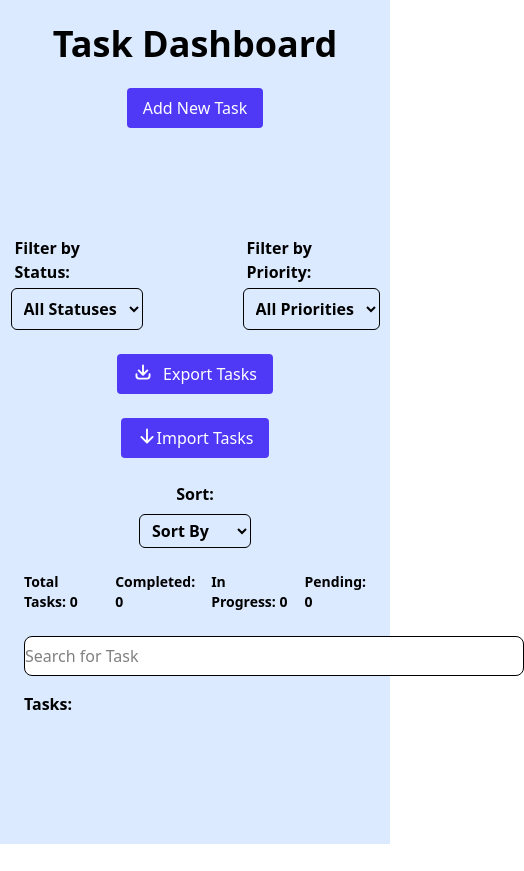
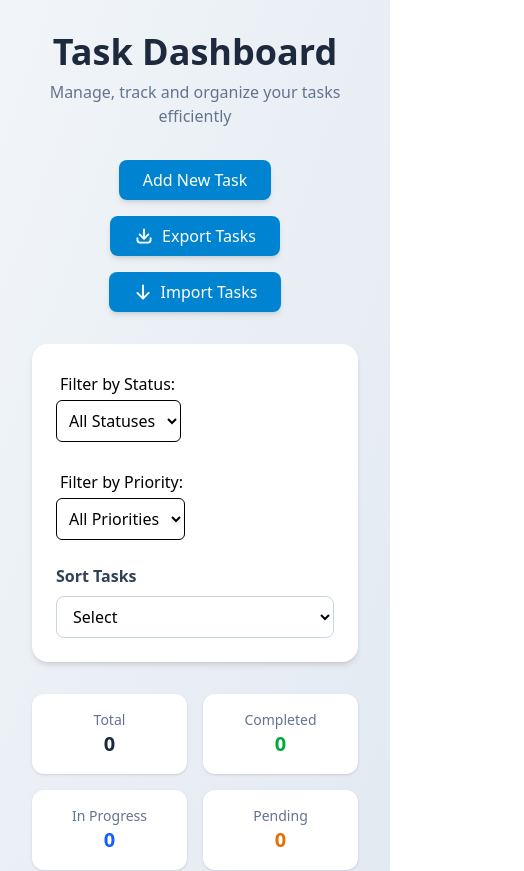
Before and after one commit to Mith29/SBA-9-task-management-dashboard, a React (Vite) app: page / in a window 390 px wide. Shown: the top 871 px of the page, 524 px wide, since content can reach past the window. Before the commit the page ends 844 px from the top, so only its background shows below. Built offline with nearby package versions, Linux system fonts and the light colour scheme.

Commit message:
made the page responsive

```diff
--- a/src/components/Dashboard/Dashboard.tsx
+++ b/src/components/Dashboard/Dashboard.tsx
@@ -69,19 +69,60 @@ function Dashboard() {
   };
 
   return (
-    <div className="bg-blue-100 min-h-screen p-6 flex flex-col items-center gap-6">
-      <h1 className="text-4xl font-semibold text-center">Task Dashboard</h1>
+  <div className="min-h-screen bg-gradient-to-br from-slate-100 to-slate-200 p-8">
+    <div className="max-w-5xl mx-auto flex flex-col gap-8">
 
+      {/* Header */}
+      <div className="text-center">
+        <h1 className="text-4xl font-bold text-slate-800">
+          Task Dashboard
+        </h1>
+        <p className="text-slate-500 mt-2">
+          Manage, track and organize your tasks efficiently
+        </p>
+      </div>
+
+      {/* Action Buttons */}
+      <div className="flex flex-wrap justify-center gap-4">
         <button
-className="bg-indigo-600 text-white px-4 py-2 rounded"        onClick={() => {
+          onClick={() => {
             setEditingTask(null);
             setShowForm(true);
           }}
+          className="bg-sky-600 hover:bg-sky-700 transition text-white px-6 py-2 rounded-lg shadow-md"
         >
           Add New Task
         </button>
 
+        <button
+          onClick={() => exportTasks(tasks)}
+          className="flex items-center gap-2 bg-sky-600 hover:bg-sky-700 transition text-white px-6 py-2 rounded-lg shadow-md"
+        >
+          <ArrowDownTrayIcon className="h-5 w-5" />
+          Export Tasks
+        </button>
+
+        <button
+          type="button"
+          onClick={() => document.getElementById("import-file")?.click()}
+          className="flex items-center gap-2 bg-sky-600 hover:bg-sky-700 transition text-white px-6 py-2 rounded-lg shadow-md"
+        >
+          <ArrowDownIcon className="h-5 w-5" />
+          Import Tasks
+        </button>
+
+        <input
+          id="import-file"
+          type="file"
+          accept="application/json"
+          onChange={(e) => importTasks(e, setTasks)}
+          className="hidden"
+        />
+      </div>
+
+      {/* Form Modal Style */}
       {showForm && (
+        <div className="bg-white shadow-xl rounded-2xl p-6 w-fit mx-auto">
           <TaskForm
             onAddTask={handleAddTask}
             taskToEdit={editingTask || undefined}
@@ -95,58 +136,57 @@ className="bg-indigo-600 text-white px-4 py-2 rounded"        onClick={() => {
               setShowForm(false);
             }}
           />
+        </div>
       )}
 
+      {/* Filters + Sort */}
+      <div className="bg-white shadow-md rounded-2xl p-6 flex flex-col md:flex-row md:items-center md:justify-between gap-6">
         <TaskFilter onFilterChange={handleFilterChange} />
 
-      <button onClick={() => exportTasks(tasks)}  className="bg-indigo-600 text-white px-4 py-2 rounded">
-       <div className="flex gap-[10px]">
-         <ArrowDownTrayIcon className="h-5 w-5"/> Export Tasks
-       </div>
-      </button>
-<button
-  type="button"
-  onClick={() => document.getElementById("import-file")?.click()}
-  className="bg-indigo-600 text-white px-4 py-2 rounded"
->
-  <div className="flex">
-    <ArrowDownIcon className="h-5 w-5"/>
-    Import Tasks
-  </div>
-</button>
-
-<input
-  id="import-file"
-  type="file"
-  accept="application/json"
-  onChange={(e) => importTasks(e, setTasks)}
-  className="hidden"
-/>
-
-      <div className="flex flex-col gap-2 items-center">
-        <label htmlFor="sort" className=" font-bold">
-          Sort:
+        <div className="flex flex-col gap-2">
+          <label htmlFor="sort" className="font-semibold text-slate-700">
+            Sort Tasks
           </label>
           <select
             id="sort"
             value={sortBy}
-          onChange={(e) => setSortBy(e.target.value as "title" | "dueDate" | "")}
-          className="px-2 py-1 border-1 rounded-md font-semibold"
+            onChange={(e) =>
+              setSortBy(e.target.value as "title" | "dueDate" | "")
+            }
+            className="px-3 py-2 border border-slate-300 rounded-lg focus:outline-none focus:ring-2 focus:ring-indigo-500"
           >
-          <option value="">Sort By</option>
+            <option value="">Select</option>
             <option value="dueDate">Due Date</option>
             <option value="title">Title</option>
           </select>
         </div>
-
-      <div className="flex gap-4 text-sm font-semibold">
-        <p>Total Tasks: {stats.total}</p>
-        <p>Completed: {stats.completed}</p>
-        <p>In Progress: {stats.inprogress}</p>
-        <p>Pending: {stats.pending}</p>
       </div>
 
-      <div className="flex flex-col gap-4 w-full max-w-md">
+      {/* Stats Cards */}
+      <div className="grid grid-cols-2 md:grid-cols-4 gap-4">
+        <div className="bg-white rounded-xl shadow p-4 text-center">
+          <p className="text-slate-500 text-sm">Total</p>
+          <p className="text-xl font-bold text-slate-800">{stats.total}</p>
+        </div>
+
+        <div className="bg-white rounded-xl shadow p-4 text-center">
+          <p className="text-slate-500 text-sm">Completed</p>
+          <p className="text-xl font-bold text-green-600">{stats.completed}</p>
+        </div>
+
+        <div className="bg-white rounded-xl shadow p-4 text-center">
+          <p className="text-slate-500 text-sm">In Progress</p>
+          <p className="text-xl font-bold text-blue-600">{stats.inprogress}</p>
+        </div>
+
+        <div className="bg-white rounded-xl shadow p-4 text-center">
+          <p className="text-slate-500 text-sm">Pending</p>
+          <p className="text-xl font-bold text-amber-600">{stats.pending}</p>
+        </div>
+      </div>
+
+      {/* Task List Section */}
+      <div className="bg-white shadow-md rounded-2xl p-6">
         <TaskList
           tasks={sortedTasks}
           onStatusChange={handleStatusChange}
@@ -158,6 +198,7 @@ className="bg-indigo-600 text-white px-4 py-2 rounded"        onClick={() => {
         />
       </div>
     </div>
+  </div>
 );
 }
 
--- a/src/components/TaskFilter/TaskFilter.tsx
+++ b/src/components/TaskFilter/TaskFilter.tsx
@@ -15,7 +15,7 @@ function TaskFilter({ onFilterChange }: TaskFilterProps) {
   }
 
   return (
-    <div className="flex gap-[100px] mt-20 justify-center font-bold">
+    <div className="flex flex-col md:flex-row gap-6 w-full">
     <div>
       <h1 className="p-1">Filter by Status:</h1>
       <select
--- a/src/components/TaskList/TaskItem.tsx
+++ b/src/components/TaskList/TaskItem.tsx
@@ -16,7 +16,7 @@ function TaskItem({ task, onStatusChange, onDelete, onEdit }: TaskItemProps) {
   }
 
   return (
-    <div className="task-card p-4 mb-2 w-[500px] bg-white rounded-[12px] border border-gray-300 shadow-sm hover:shadow-md transition-shadow">
+    <div className="task-card p-4 mb-2 w-full bg-white rounded-[12px] border border-gray-300 shadow-sm hover:shadow-md transition-shadow">
       {/* Header */}
       <div className="task-header flex justify-between items-start">
         {/* Title + Description */}
--- a/src/components/TaskList/TaskList.tsx
+++ b/src/components/TaskList/TaskList.tsx
@@ -35,37 +35,53 @@ function TaskList({ tasks, onStatusChange, onDelete, onEdit }: TaskListProps) {
   ));
 
   return (
-    <>
-      <label htmlFor="searchTask" className="sr-only">Search Task</label>
+  <div className="w-full max-w-4xl mx-auto px-4 flex flex-col gap-4">
+
+    {/* Search */}
+    <label htmlFor="searchTask" >
+      Search Task
+    </label>
+
     <input
       type="search"
       id="searchTask"
       placeholder="Search for Task"
       value={searchTask}
       onChange={(e) => setSearchTask(e.target.value)}
-        className="border-1 rounded-lg h-10 w-125 bg-white"
+      className="border rounded-lg h-10 w-full bg-white px-3"
     />
 
-      {isTyping && <p>Searching...</p>}
+    {isTyping && <p className="text-sm text-gray-500">Searching...</p>}
 
+    {/* Search Results */}
     {filteredData.length > 0 && (
-        <div className="mb-2">
-          <h2 className="font-semibold">Search Results:</h2>
+      <div className="flex flex-col gap-3">
+        <h2 className="font-semibold text-lg">Search Results:</h2>
+
+        <div className="flex flex-col gap-3">
           {filteredData.map((task) => (
             <TaskItem
               key={task.id}
               task={task}
               onStatusChange={onStatusChange}
               onDelete={onDelete}
-              onEdit={onEdit} // support editing from search
+              onEdit={onEdit}
             />
           ))}
         </div>
+      </div>
     )}
 
-      <h1 className="font-semibold">Tasks:</h1>
+    {/* All Tasks */}
+    <div className="flex flex-col gap-3">
+      <h1 className="font-semibold text-lg">Tasks:</h1>
+
+      <div className="flex flex-col gap-3">
         {taskElement}
-    </>
+      </div>
+    </div>
+
+  </div>
 );
 }
 
```
Also changed, not shown: 1 other file (tests, documents, lock files or other folders). Lines whose indentation alone changed are shown as unchanged.
